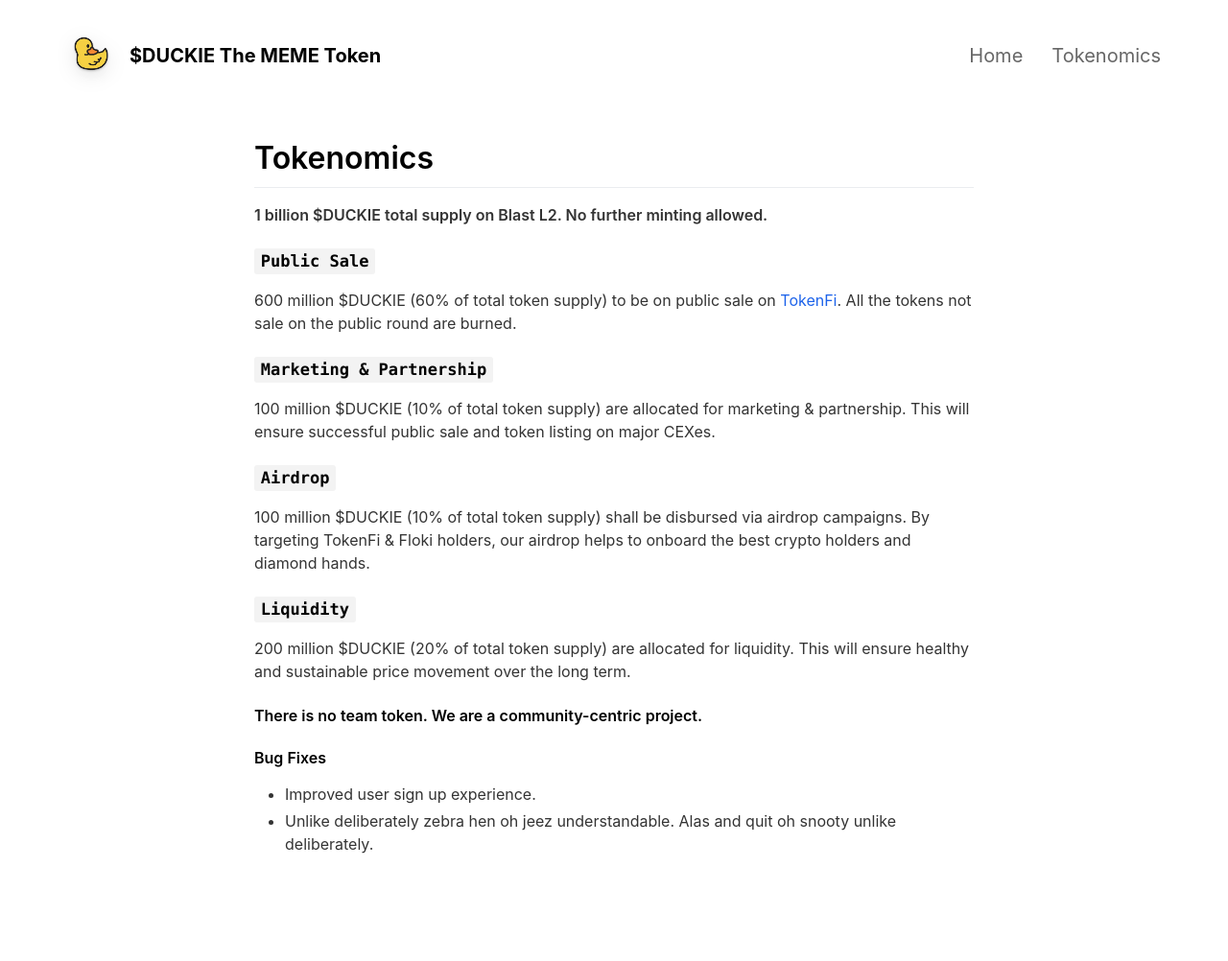
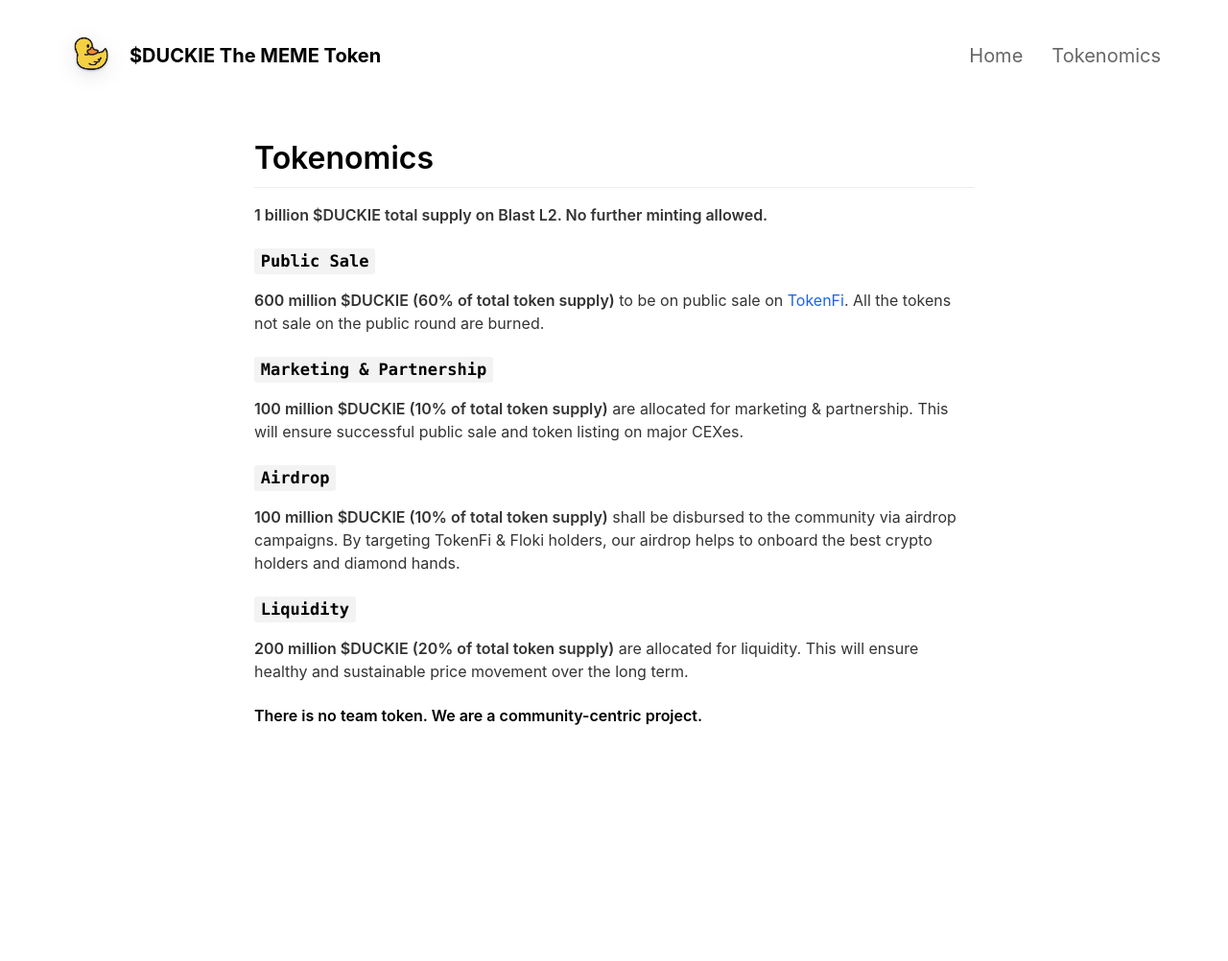
Before and after one commit to duckiethetoken/duckiethetoken, a Jekyll site: the page built from _pages/tokenomics.md, in a window 1280 px wide. Shown: the whole page at 96% size. Built offline with Jekyll 4.4.1, drawn with Linux system fonts in a browser that asks for light colours; nearby versions of some CDN libraries; after the commit the page ends 900 px from its top, so only the background shows below that.

Commit message:
Update tokenomics.md

```diff
--- a/_pages/tokenomics.md
+++ b/_pages/tokenomics.md
@@ -8,21 +8,15 @@
 **1 billion $DUCKIE total supply on Blast L2. No further minting allowed.**
 
 ### `Public Sale`
-600 million $DUCKIE (60% of total token supply) to be on public sale on [TokenFi](https://tokenfi.com). All the tokens not sale on the public round are burned.
+**600 million $DUCKIE (60% of total token supply)** to be on public sale on [TokenFi](https://tokenfi.com). All the tokens not sale on the public round are burned.
 
 ### `Marketing & Partnership`
-100 million $DUCKIE (10% of total token supply) are allocated for marketing & partnership. This will ensure successful public sale and token listing on major CEXes.
+**100 million $DUCKIE (10% of total token supply)** are allocated for marketing & partnership. This will ensure successful public sale and token listing on major CEXes.
 
 ### `Airdrop`
-100 million $DUCKIE (10% of total token supply) shall be disbursed via airdrop campaigns. By targeting TokenFi & Floki holders, our airdrop helps to onboard the best crypto holders and diamond hands.
+**100 million $DUCKIE (10% of total token supply)** shall be disbursed to the community via airdrop campaigns. By targeting TokenFi & Floki holders, our airdrop helps to onboard the best crypto holders and diamond hands.
 
 ### `Liquidity`
-200 million $DUCKIE (20% of total token supply) are allocated for liquidity. This will ensure healthy and sustainable price movement over the long term.
+**200 million $DUCKIE (20% of total token supply)** are allocated for liquidity. This will ensure healthy and sustainable price movement over the long term.
 
 #### There is no team token. We are a community-centric project.
-
-#### Bug Fixes
-- Improved user sign up experience.
-- Unlike deliberately zebra hen oh jeez understandable. Alas and quit oh snooty unlike deliberately.
-
-<br>
```
